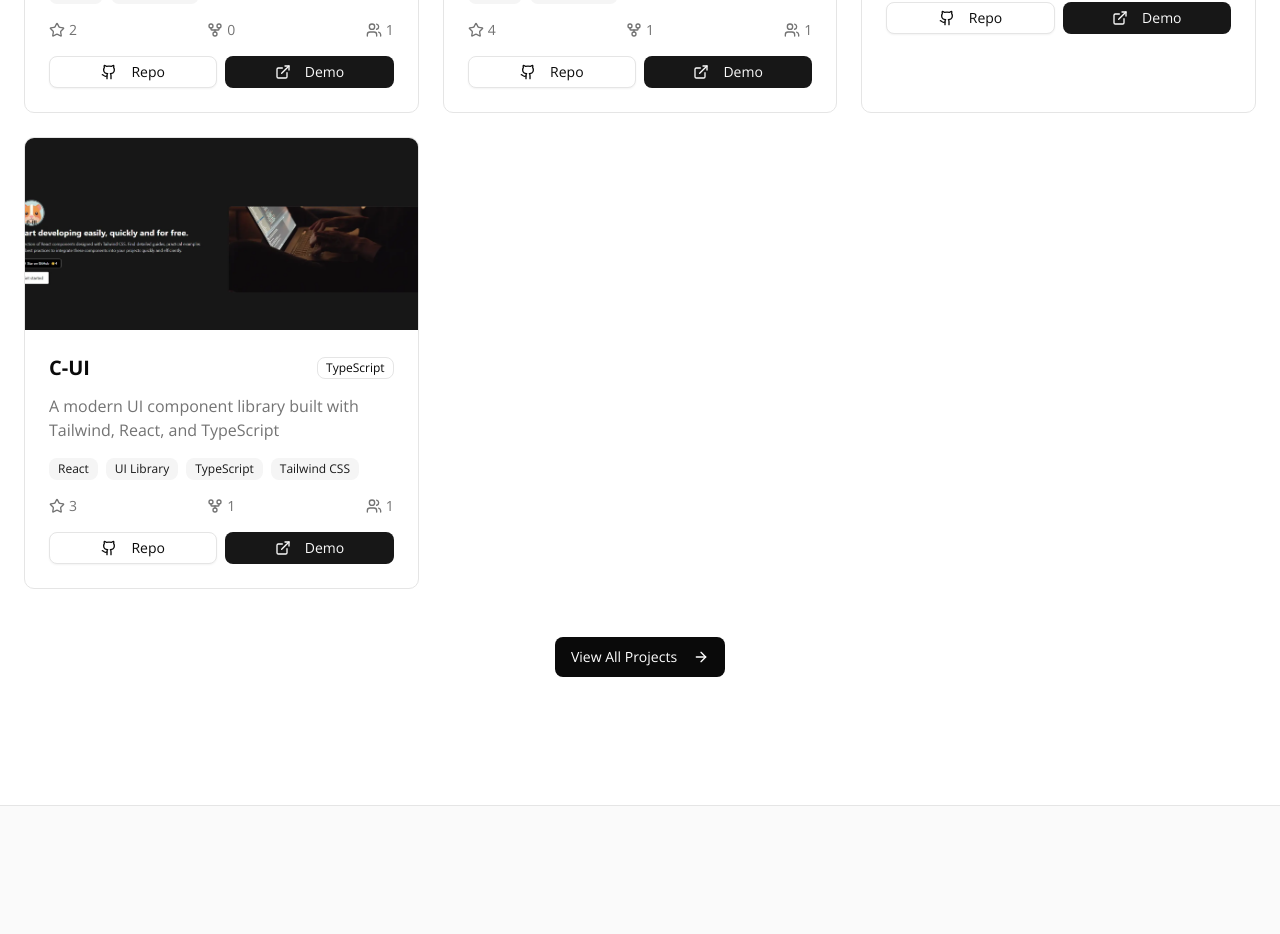
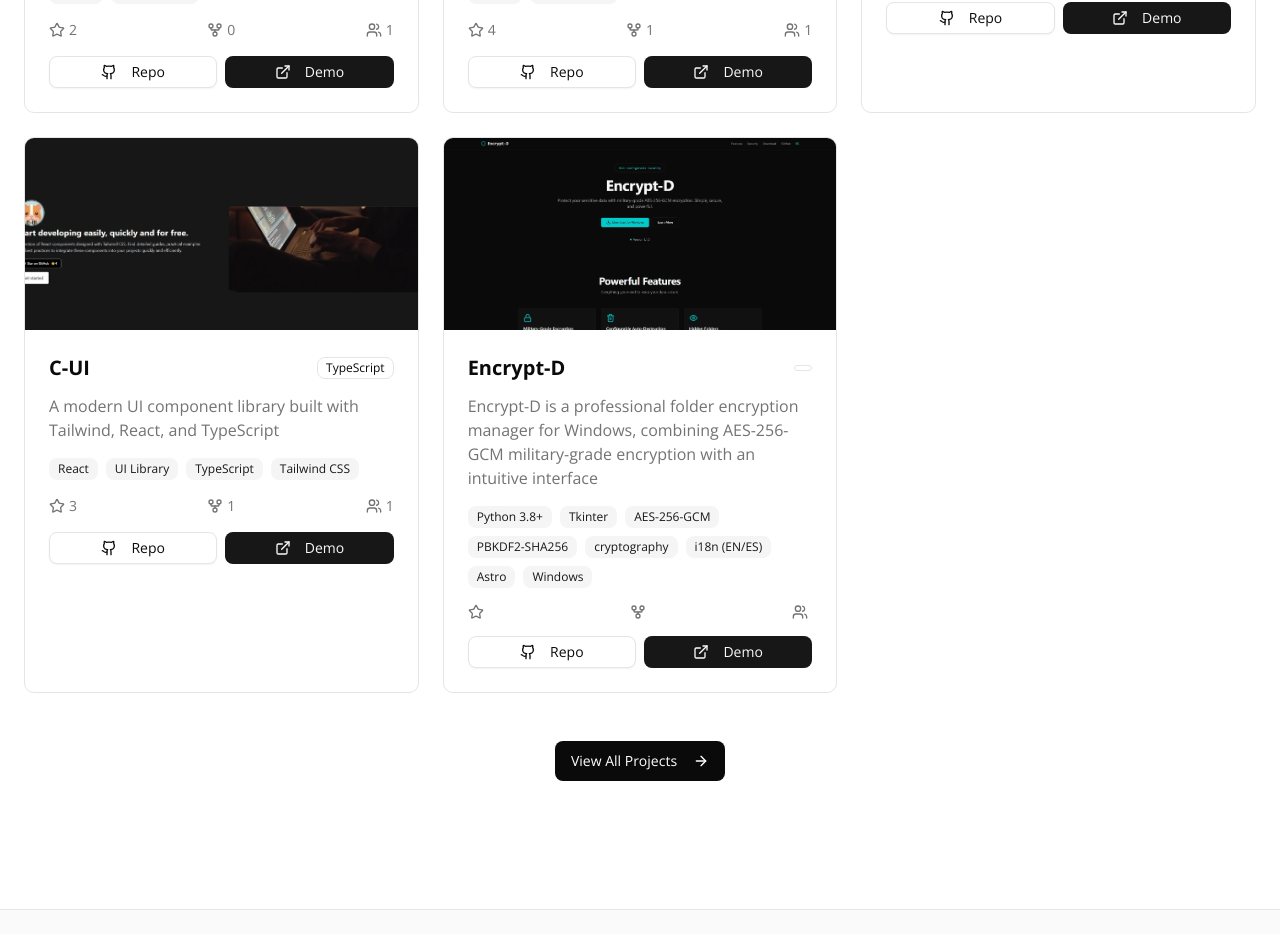
Before and after one commit to nitdraig/excelso-landing-nextjs, a Next.js app: page /open in a window 1280 px wide. Shown: the part 1220-2154 px from the top of the page. Built offline with nearby package versions, Linux system fonts and the light colour scheme.

Commit message:
feat: add Encrypt-D project with details and image
- Introduced a new open-source project "Encrypt-D" with a comprehensive description, repository, demo links, and relevant tags.
- Added a new image for "Encrypt-D" to enhance visual representation in the project list.

```diff
--- a/app/data/data.ts
+++ b/app/data/data.ts
@@ -227,4 +227,23 @@ export const openSourceProjects = [
     image: "/og/cui.webp?height=600&width=800",
     tags: ["React", "UI Library", "TypeScript", "Tailwind CSS"],
   },
+  {
+    id: "5",
+    name: "Encrypt-D",
+    description:
+      "Encrypt-D is a professional folder encryption manager for Windows, combining AES-256-GCM military-grade encryption with an intuitive interface",
+    repoUrl: "https://github.com/nitdraig/encrypt-d",
+    demoUrl: "https://encrypt-d.excelso.xyz",
+    image: "/og/encrypt-d.webp?height=600&width=800",
+    tags: [
+      "Python 3.8+",
+      "Tkinter",
+      "AES-256-GCM",
+      "PBKDF2-SHA256",
+      "cryptography",
+      "i18n (EN/ES)",
+      "Astro",
+      "Windows",
+    ],
+  },
 ];
```
Also changed, not shown: public/og/encrypt-d.webp (added).
